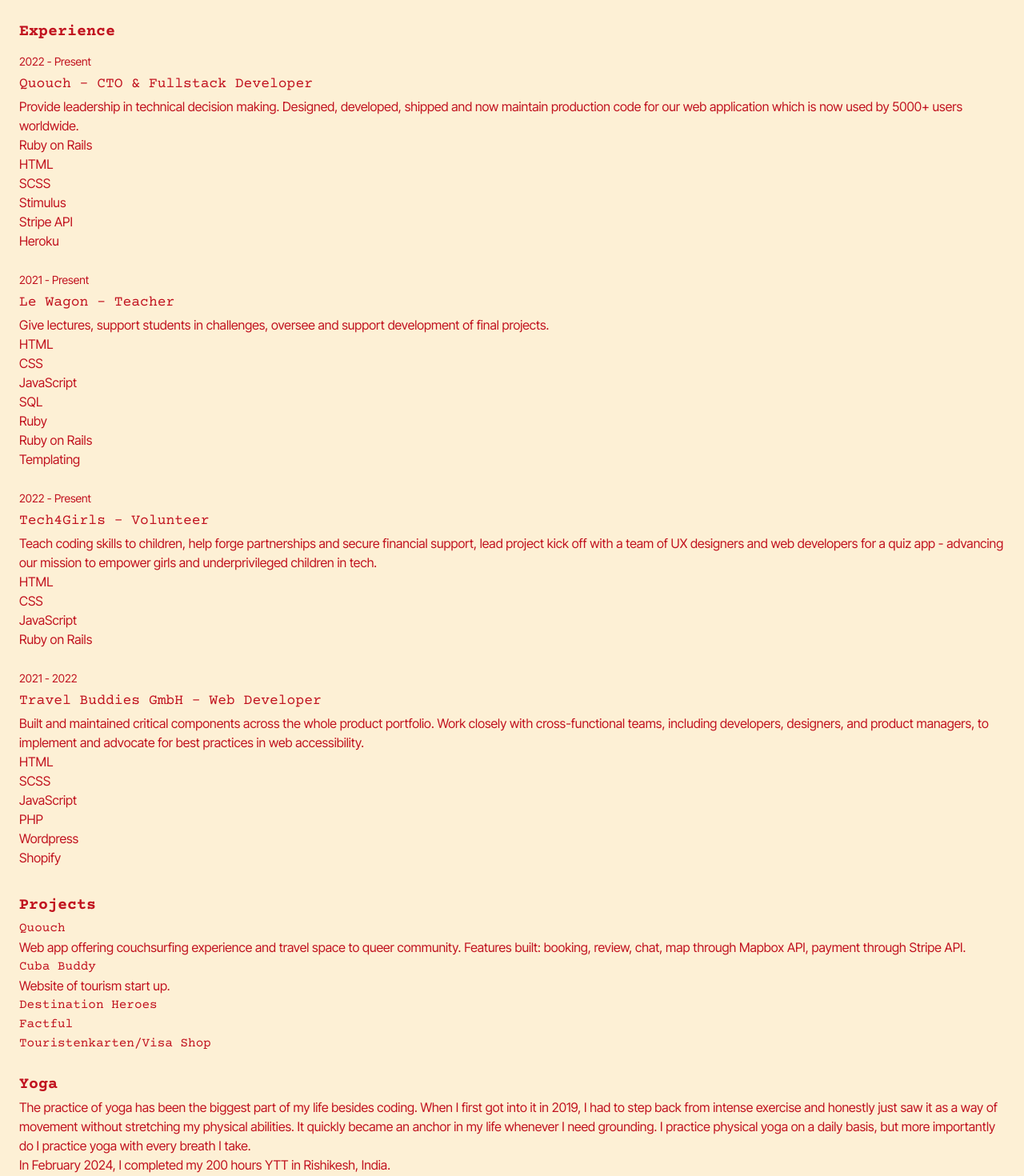
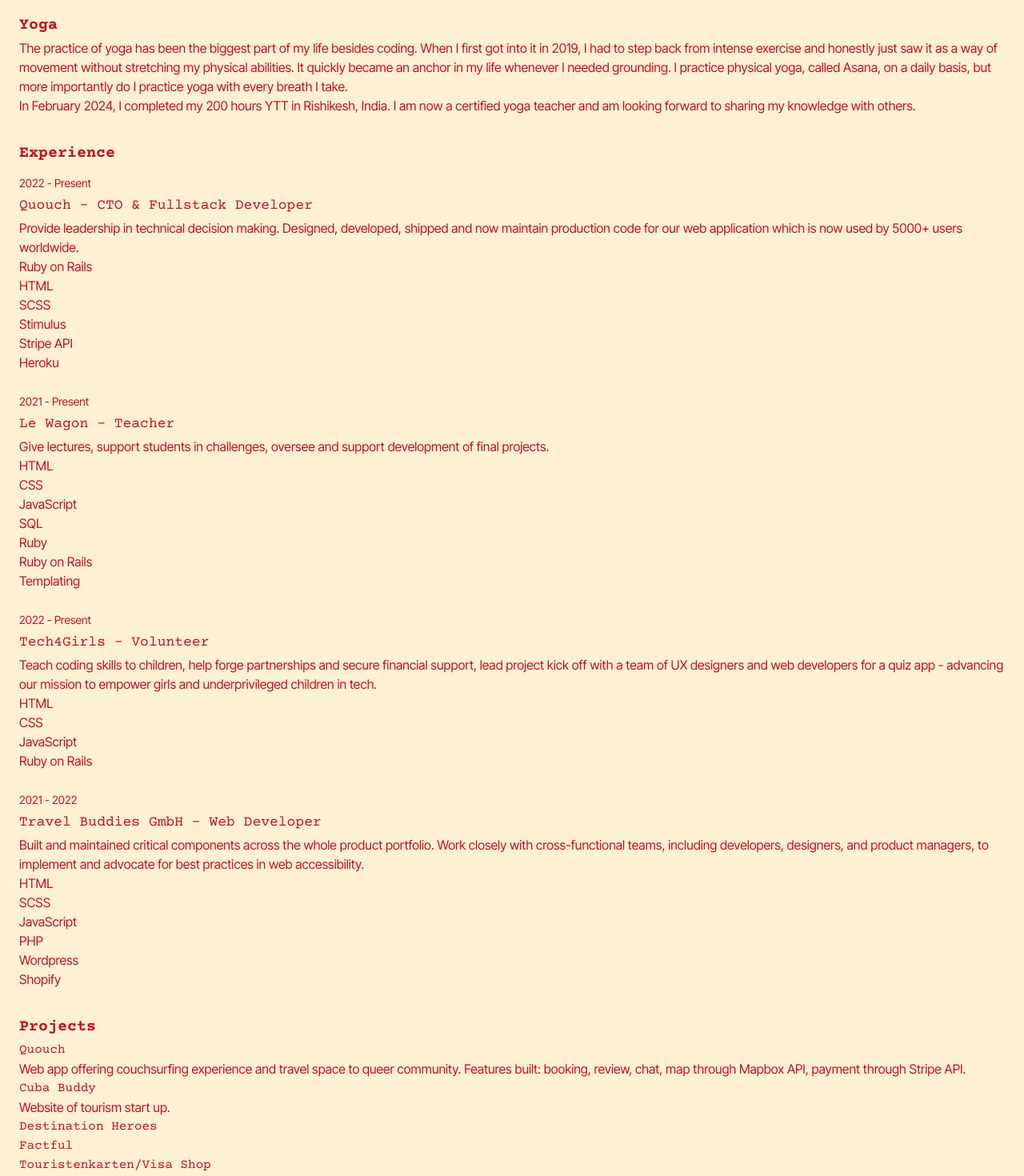
Before and after one commit to lisbethpurrucker/portfolio, a SvelteKit app: page / in a window 1280 px wide. Shown: the part 440-1910 px from the top of the page at 80% size. Built offline with nearby package versions, Linux system fonts and the light colour scheme.

Commit message:
add the section component

```diff
--- a/src/components/Main.svelte
+++ b/src/components/Main.svelte
@@ -1,19 +1,9 @@
 <script>
+	  import Section from '../components/Section.svelte';
 	  import Job from '../components/Job.svelte';
 	  import Project from '../components/Project.svelte';
 </script>
 
-<section class="my-6" id="about">
-	<h2 class="text-xl/8 font-bold">About</h2>
-	<p>Dedicated to life long learning. Passionate about fostering environmental and social impact, I actively seek collaborations with brands and projects that align with these values, while also supporting female-founded/led and LGBTQI+ initiatives. Together, we work towards a better future, leveraging my expertise as a Fullstack Developer and active member of the queer and social tech community.</p>
-</section>
-
+<Section />
 <Job />
 <Project />
-
-
-<section class="my-6" id="yoga">
-	<h2 class="text-xl/8 font-bold">Yoga</h2>
-	<p>The practice of yoga has been the biggest part of my life besides coding. When I first got into it in 2019, I had to step back from intense exercise and honestly just saw it as a way of movement without stretching my physical abilities. It quickly became an anchor in my life whenever I need grounding. I practice physical yoga on a daily basis, but more importantly do I practice yoga with every breath I take.</p>
-	<p>In February 2024, I completed my 200 hours YTT in Rishikesh, India.</p>
-</section>
--- /dev/null
+++ b/src/components/Section.svelte
@@ -0,0 +1,34 @@
+<script lang="ts">
+	interface Section {
+		id: string,
+		title: string;
+		content: string[];
+	}
+
+	let sections:Section[] = [
+		{
+			id: "about",
+			title: "About",
+			content: [
+				"Dedicated to life long learning. Passionate about fostering environmental and social impact, I actively seek collaborations with brands and projects that align with these values, while also supporting female-founded/led and LGBTQI+ initiatives. Together, we work towards a better future, leveraging my expertise as a Fullstack Developer and active member of the queer and social tech community."
+			]
+		},
+		{
+			id: "yoga",
+			title: "Yoga",
+			content: [
+				"The practice of yoga has been the biggest part of my life besides coding. When I first got into it in 2019, I had to step back from intense exercise and honestly just saw it as a way of movement without stretching my physical abilities. It quickly became an anchor in my life whenever I needed grounding. I practice physical yoga, called Asana, on a daily basis, but more importantly do I practice yoga with every breath I take.",
+				"In February 2024, I completed my 200 hours YTT in Rishikesh, India. I am now a certified yoga teacher and am looking forward to sharing my knowledge with others."
+			]
+		}
+	]
+</script>
+
+{#each sections as section}
+	<section class="my-6" id={section.id}>
+		<h2 class="text-xl/8 font-bold">{section.title}</h2>
+		{#each section.content as content}
+			<p>{content}</p>
+		{/each}
+	</section>
+{/each}
```
